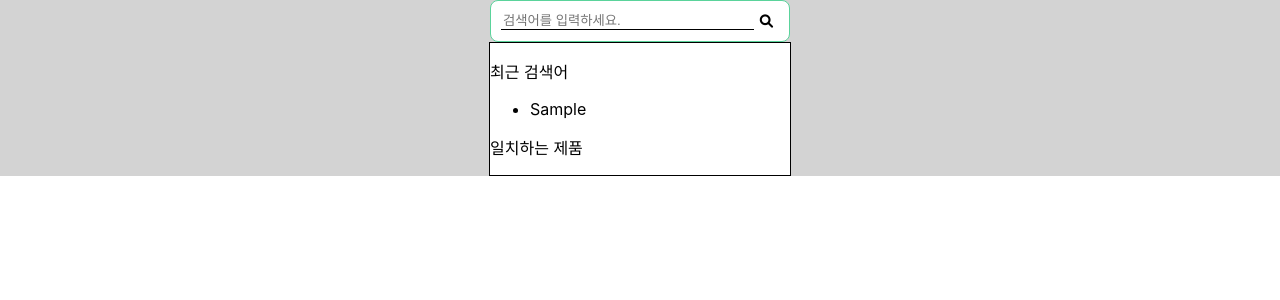
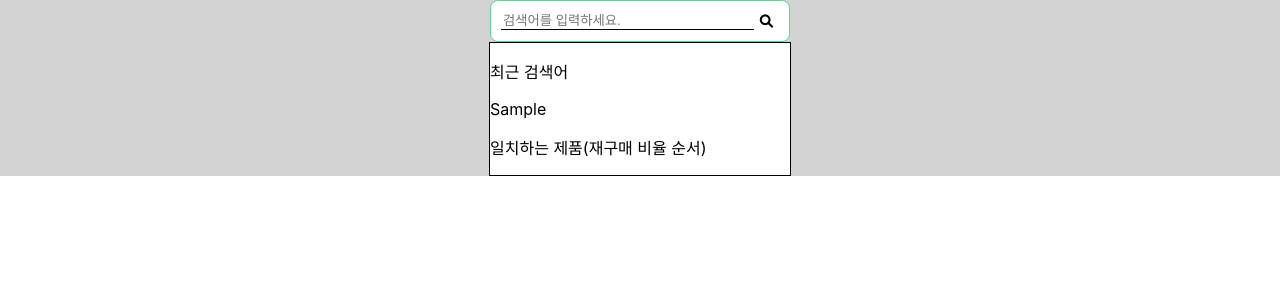
Before and after one commit to developerjhp/energy-balance, a React (Create React App) app: page / in a window 1280 px wide. Both pictures are taken after typing "Sample" into the empty fields and a click on the button 766 px from the left and 21 px from the top of the page. Shown: the top 300 px of the page. Built offline with nearby package versions, Linux system fonts and the light colour scheme.

Commit message:
[Feat] 재구매 비율 순서로 입력한 내용과 일치하는 제품 출력
- 최대 5개 출력

```diff
--- a/src/components/Search/ItemList.tsx
+++ b/src/components/Search/ItemList.tsx
@@ -14,17 +14,16 @@ function ItemList({ inputFocused, searched, matches }: Props) {
   return (
     <div className={'item-list' + (inputFocused ? ' active' : '')}>
       <p>최근 검색어</p>
-      <ul>
+
       {searched.map((item) => {
         return <Searched key={item} searchedName={item} />;
       })}
-      </ul>
-      <p>일치하는 제품</p>
-      <ul>
+
+      <p>일치하는 제품(재구매 비율 순서)</p>
+
       {matches.map((item) => {
         return <MatchItem key={item.id} matchItem={item} />;
       })}
-      </ul>
     </div>
   );
 }
--- a/src/components/Search/MatchItem.tsx
+++ b/src/components/Search/MatchItem.tsx
@@ -7,7 +7,7 @@ interface Props {
 function MatchItem({ matchItem }: Props) {
   return (
     <>
-      <li>{matchItem.product_name}</li>
+      <div className='item-name'>{matchItem.product_name}</div>
     </>
   );
 }
--- a/src/components/Search/Searched.tsx
+++ b/src/components/Search/Searched.tsx
@@ -4,7 +4,7 @@ interface Props {
 function Searched({ searchedName }: Props) {
   return (
     <>
-      <li className='searched-item'>{searchedName}</li>
+      <div className='item-name'>{searchedName}</div>
     </>
   );
 }
--- a/src/components/Search/style.scss
+++ b/src/components/Search/style.scss
@@ -48,3 +48,9 @@
     visibility: visible;
   }
 }
+
+.item-name {
+  &:hover {
+    background-color: aquamarine;
+  }
+}
```
Lines whose indentation alone changed are shown as unchanged.
